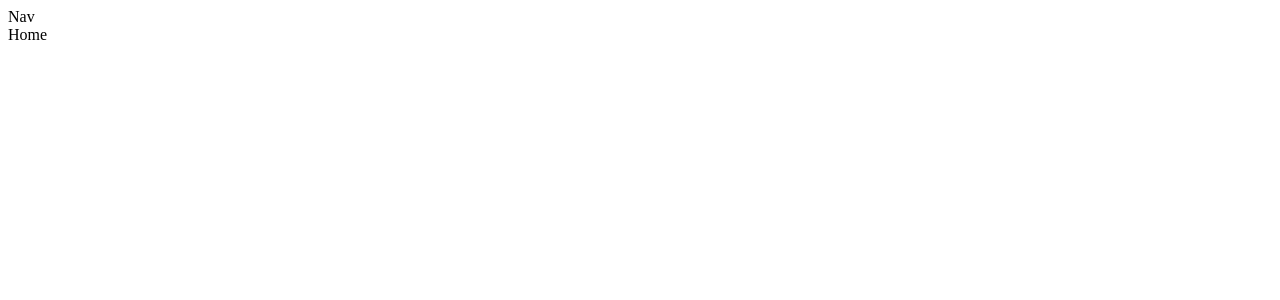
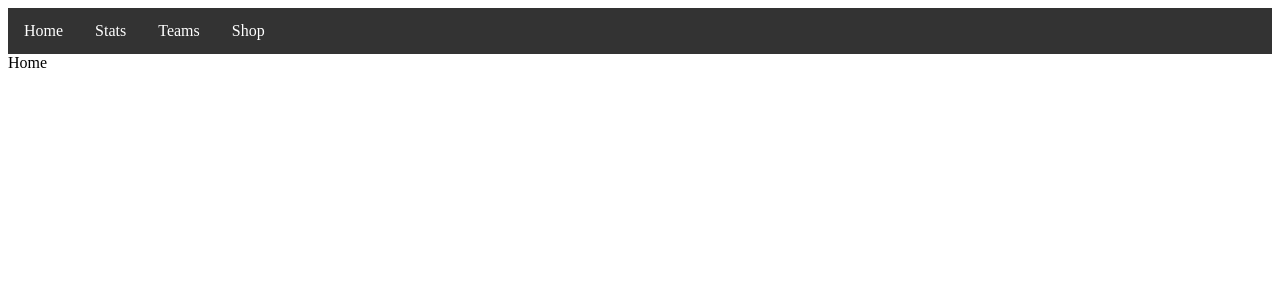
Before and after one commit to YehOkiHub/Stat-Cast, a React (Create React App) app in the folder client/: page / in a window 1280 px wide. Shown: the top 300 px of the page. Built offline with nearby package versions, Linux system fonts and the light colour scheme.

Commit message:
did some basic css of the navbar

```diff
--- a/client/src/components/Nav.js
+++ b/client/src/components/Nav.js
@@ -1,9 +1,34 @@
 import React from "react";
+import { Link } from "react-router-dom";
 
 function Nav() {
+
     return(
-        <div>
-            Nav
+        <div class="container">
+        <nav className="nav">
+          <ul>
+            <li>
+              <Link className="navLink" to={"/"}>
+                Home
+              </Link>
+            </li>
+            <li>
+              <Link className="navLink" to={"/Stats"}>
+                Stats
+              </Link>
+            </li>
+            <li>
+              <Link className="navLink" to={"/Teams"}>
+                Teams
+              </Link>
+            </li>
+            <li>
+              <Link className="navLink" to={"/Shop"}>
+                Shop
+              </Link>
+            </li>
+          </ul>
+        </nav>
         </div>
     )
 }
--- a/client/src/css/App.css
+++ b/client/src/css/App.css
@@ -0,0 +1,19 @@
+ul {
+    list-style-type: none;
+    margin: 0;
+    padding: 0;
+    overflow: hidden;
+    background-color: #333;
+  }
+
+  li {
+    float: left;
+  }
+
+  li a {
+    display: block;
+    color: white;
+    text-align: center;
+    padding: 14px 16px;
+    text-decoration: none;
+  }
--- a/client/src/index.js
+++ b/client/src/index.js
@@ -14,7 +14,7 @@ const routes = createBrowserRouter([
         element: <Home/>
     },
     {
-        path: "/stats",
+        path: "/Stats",
         element: <Stats/>
 
     },
```
